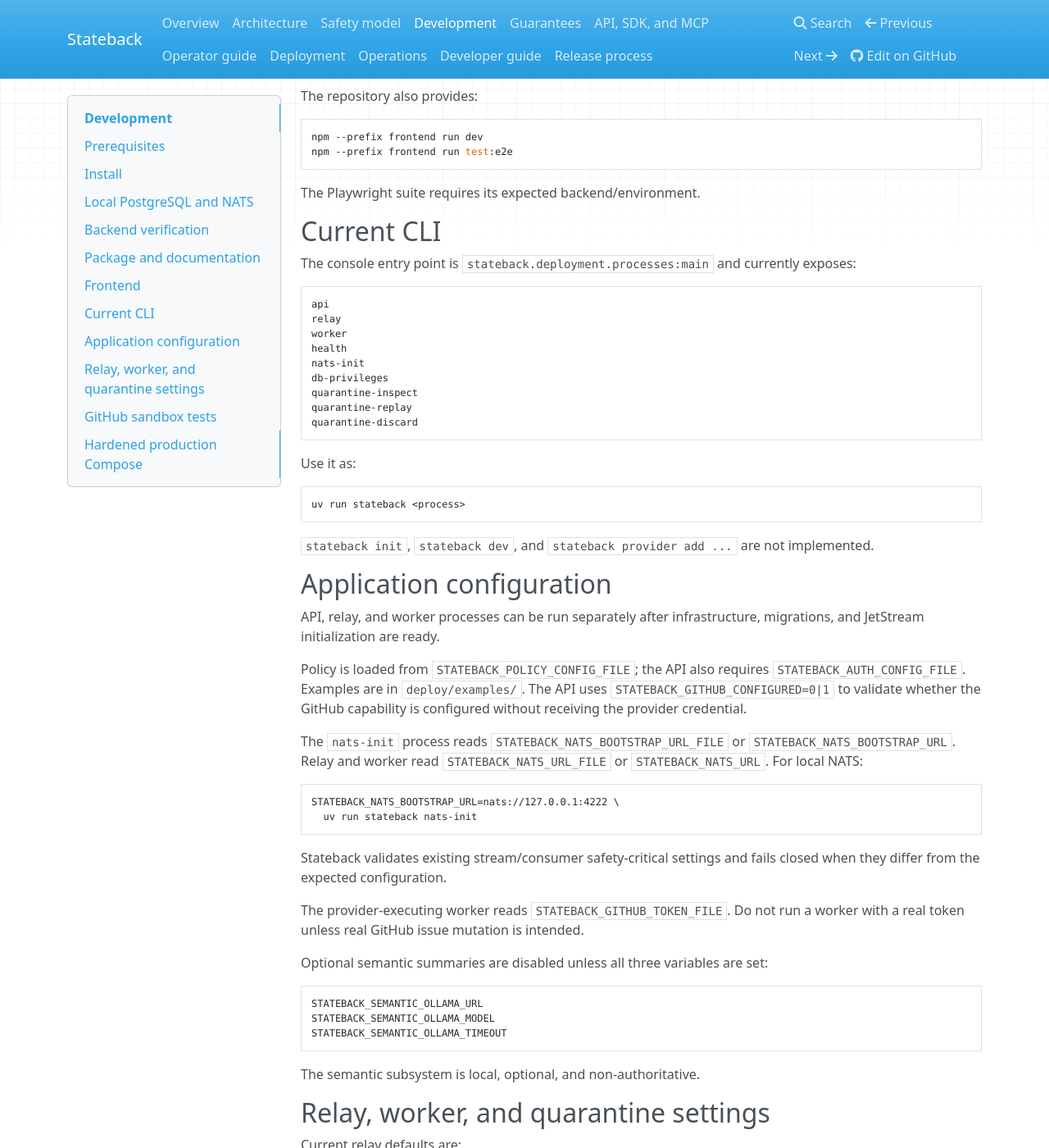
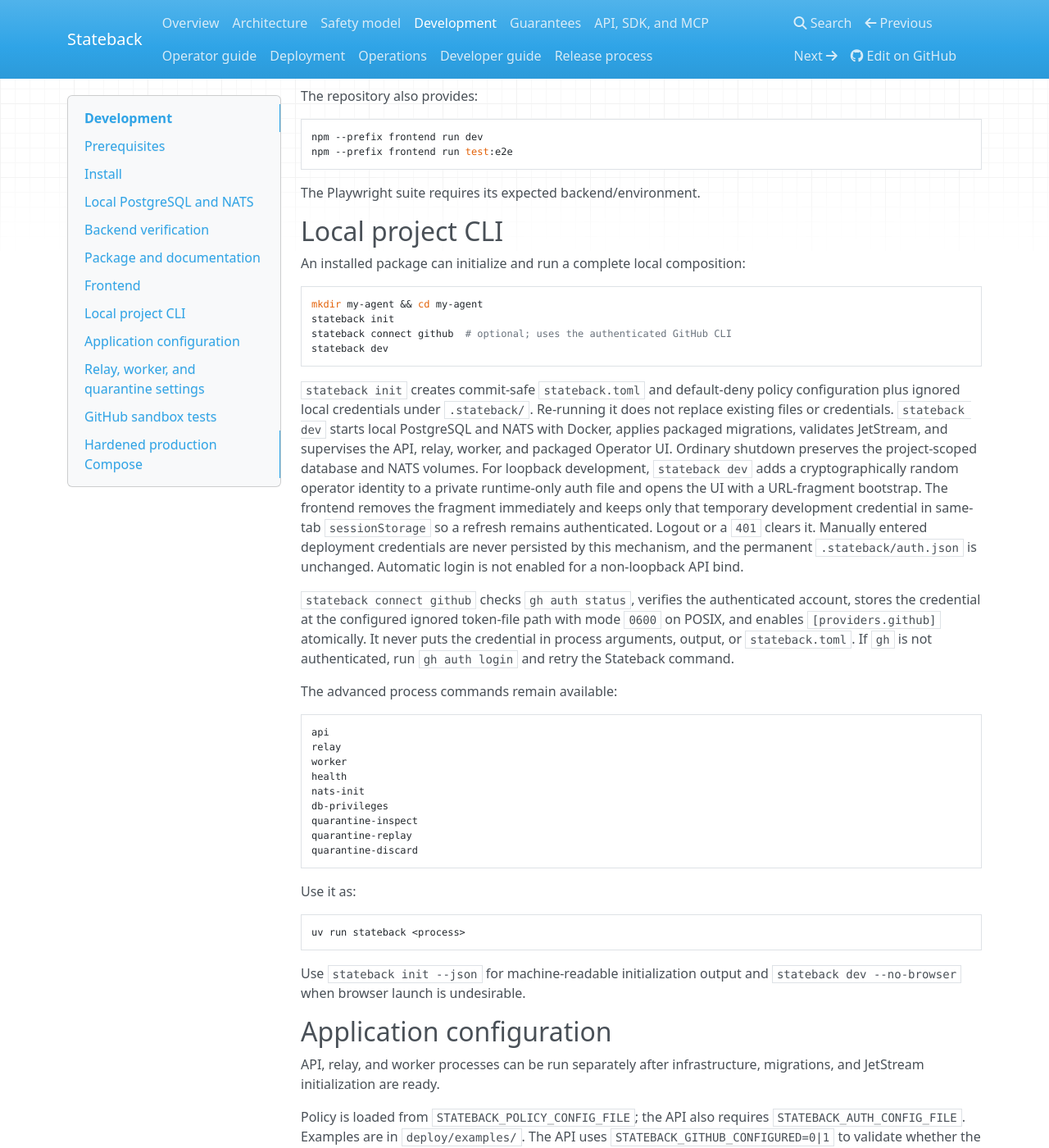
Before and after one commit to mominrkhan/stateback, an MkDocs documentation site: the page built from docs/development.md, in a window 1280 px wide and 1400 px high, scrolled down 1872 px. Shown: the whole window at 82% size. Built offline with MkDocs 1.6.1, drawn with Linux system fonts in a browser that asks for light colours; nearby versions of some CDN libraries.

````diff
--- a/docs/development.md
+++ b/docs/development.md
@@ -112,10 +112,39 @@
 
 The Playwright suite requires its expected backend/environment.
 
-## Current CLI
+## Local project CLI
 
-The console entry point is `stateback.deployment.processes:main` and currently
-exposes:
+An installed package can initialize and run a complete local composition:
+
+```bash
+mkdir my-agent && cd my-agent
+stateback init
+stateback connect github  # optional; uses the authenticated GitHub CLI
+stateback dev
+```
+
+`stateback init` creates commit-safe `stateback.toml` and default-deny policy
+configuration plus ignored local credentials under `.stateback/`. Re-running it
+does not replace existing files or credentials. `stateback dev` starts local
+PostgreSQL and NATS with Docker, applies packaged migrations, validates
+JetStream, and supervises the API, relay, worker, and packaged Operator UI.
+Ordinary shutdown preserves the project-scoped database and NATS volumes.
+For loopback development, `stateback dev` adds a cryptographically random
+operator identity to a private runtime-only auth file and opens the UI with a
+URL-fragment bootstrap. The frontend removes the fragment immediately and
+keeps only that temporary development credential in same-tab `sessionStorage`
+so a refresh remains authenticated. Logout or a `401` clears it. Manually
+entered deployment credentials are never persisted by this mechanism, and the
+permanent `.stateback/auth.json` is unchanged. Automatic login is not enabled
+for a non-loopback API bind.
+
+`stateback connect github` checks `gh auth status`, verifies the authenticated
+account, stores the credential at the configured ignored token-file path with
+mode `0600` on POSIX, and enables `[providers.github]` atomically. It never puts
+the credential in process arguments, output, or `stateback.toml`. If `gh` is
+not authenticated, run `gh auth login` and retry the Stateback command.
+
+The advanced process commands remain available:
 
 ```text
 api
@@ -135,8 +164,8 @@
 uv run stateback <process>
 ```
 
-`stateback init`, `stateback dev`, and `stateback provider add ...` are not
-implemented.
+Use `stateback init --json` for machine-readable initialization output and
+`stateback dev --no-browser` when browser launch is undesirable.
 
 ## Application configuration
 
````
Also changed, not shown: 3 other files.
